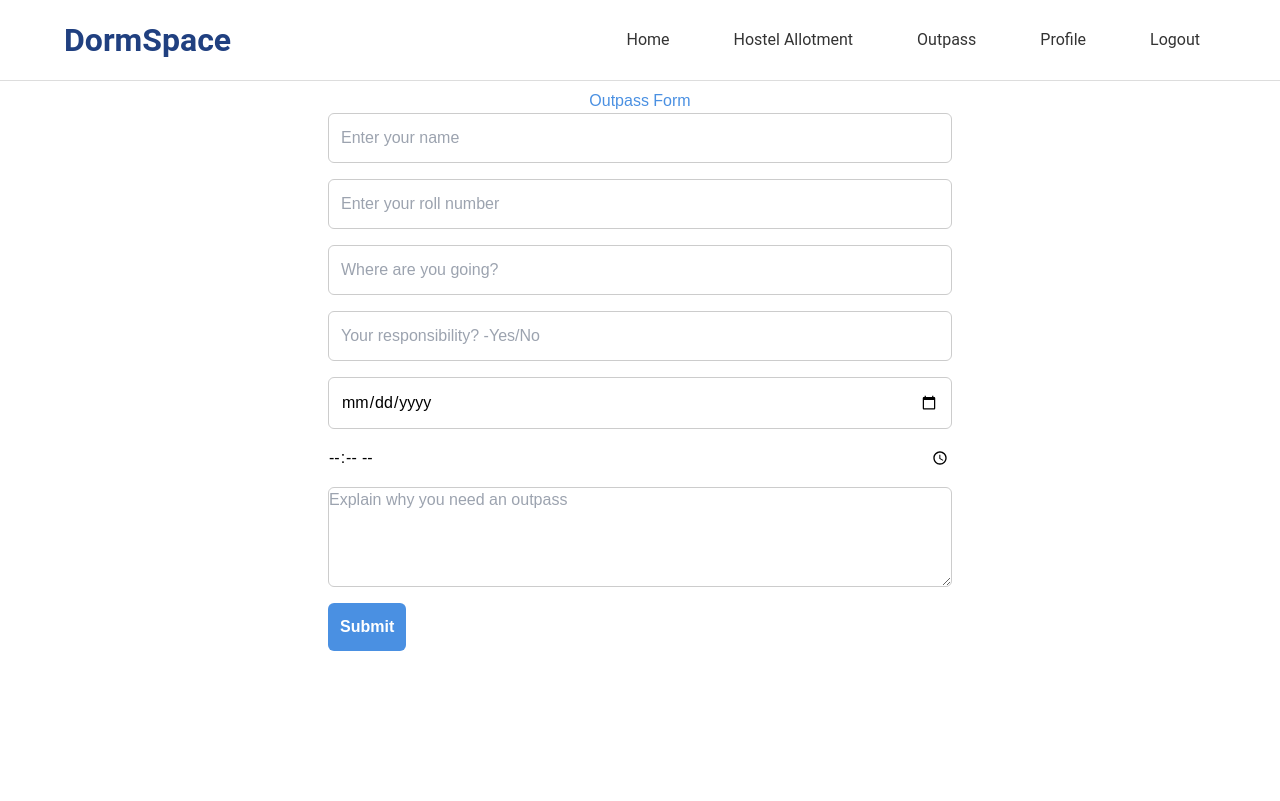
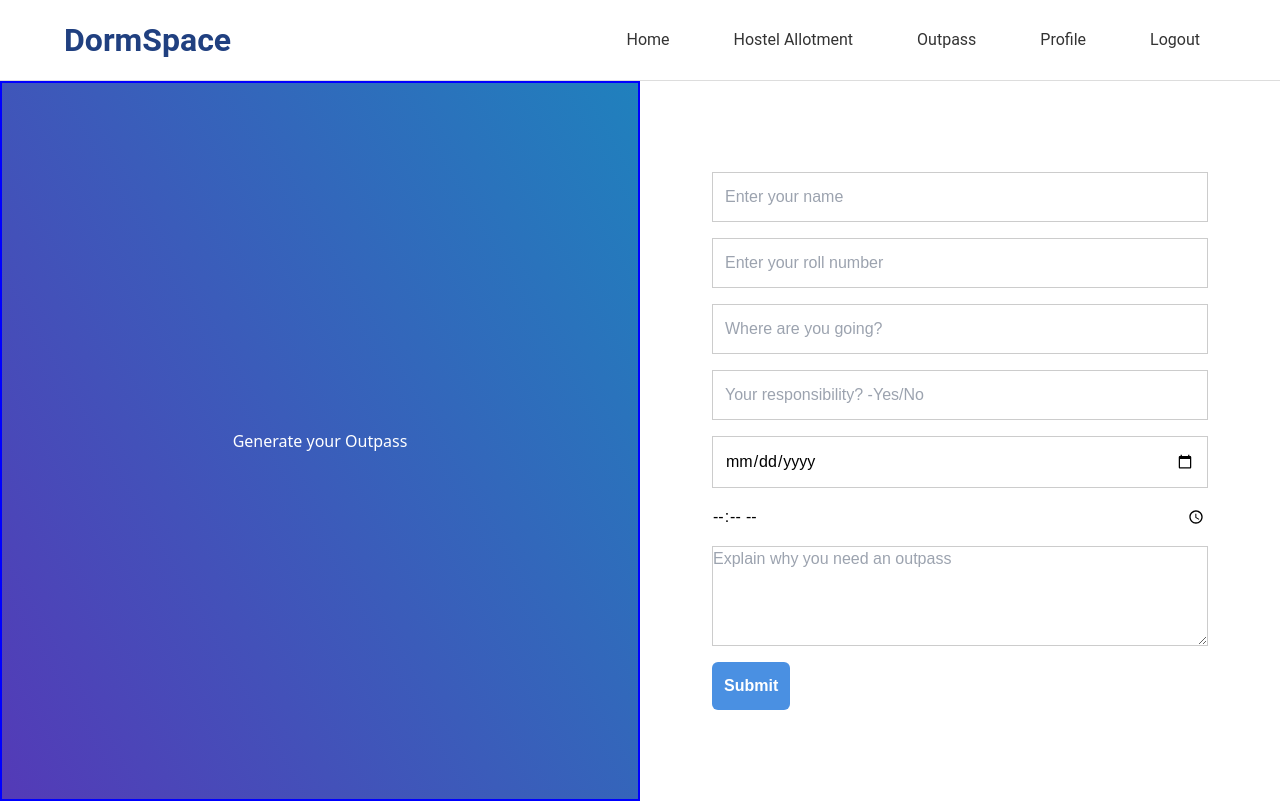
Before and after one commit to rajbir40/Hostel-Allotment, a React (Vite) app in the folder Frontend/: page /outpass in a window 1280 px wide. Built offline with nearby package versions, Linux system fonts and the light colour scheme; no server answers.

Commit message:
Outpass renewed

```diff
--- a/Frontend/src/components/Outpass/outpass.css
+++ b/Frontend/src/components/Outpass/outpass.css
@@ -7,6 +7,9 @@
     border-radius: 10px;
     /* box-shadow: 0px 4px 8px rgba(0, 0, 0, 0.1); */
     font-family: 'Arial', sans-serif;
+    /* border: 2px solid red ; */
+    width:40vw;
+
   }
 
   h2 {
@@ -42,11 +45,12 @@
   input[type="date"],
   textarea {
     padding: 12px;
-    border-radius: 6px;
+    /* border-radius: 6px; */
     border: 1px solid #ccc;
     font-size: 16px;
     outline: none;
     transition: border-color 0.3s ease;
+    background-color: none;
   }
 
   input[type="text"]:focus,
@@ -85,3 +89,62 @@
       padding: 20px;
     }
   }
+
+  .box-outpass{
+    width: 100vw;
+    height: 90vh;
+    display: flex;
+    justify-content: center;
+    align-items: center;
+    background: linear-gradient(60deg, rgba(84,58,183,1) 0%, rgba(0,172,193,1) 100%);
+  }
+
+  .sidepage-outpass{
+    width: 50vw;
+    height: 100%;
+    border: 2px solid blue ;
+    display: flex;
+    justify-content: center;
+    align-items: center;
+  }
+
+  .cover-outpass{
+    width: 50vw;
+    height: 100%;
+    background-color: white;
+    display: flex;
+    justify-content: center;
+    align-items: center;
+  }
+
+
+  .Generate-your-outpass {
+    color: #fff;
+}
+
+@keyframes slideInGeneratePass {
+    0% {
+        opacity: 0;
+        transform: translateY(20px);
+        color: #fff; /* Starting color */
+    }
+    40% {
+        color: #fff; /* Midway color */
+    }
+    50% {
+        color: #fff; /* Midway color */
+    }
+    70% {
+        color: #fff;
+    }
+    100% {
+        opacity: 1;
+        transform: translateY(0);
+        color: #fff; /* Final color */
+    }
+}
+
+.animated-heading-outpass {
+    animation: slideInGeneratePass 1s ease forwards; /* Adjust duration as needed */
+    transition: color 0.5s ease; /* Smooth color transition */
+}
--- a/Frontend/src/components/Outpass/outpass.jsx
+++ b/Frontend/src/components/Outpass/outpass.jsx
@@ -43,9 +43,16 @@ const Outpass = () => {
   };
 
   return (
-    <div>
+    <div className="box-outpass">
+      <div className="sidepage-outpass">
+      <h1 className="text-4xl font-bold mb-7 text-center animated-heading-outpass Generate-your-outpass">
+    Generate your Outpass
+</h1>
+
+      </div>
+     <div className="cover-outpass">
       <div className="outpass-form-container">
-        <h2>Outpass Form</h2>
+        {/* <h2>Outpass Form</h2> */}
         <form onSubmit={handleSubmit}>
           <div className="form-group">
             <label htmlFor="name">Name</label>
@@ -135,6 +142,8 @@ const Outpass = () => {
           </button>
         </form>
       </div>
+      </div>
+
     </div>
   );
 };
```
